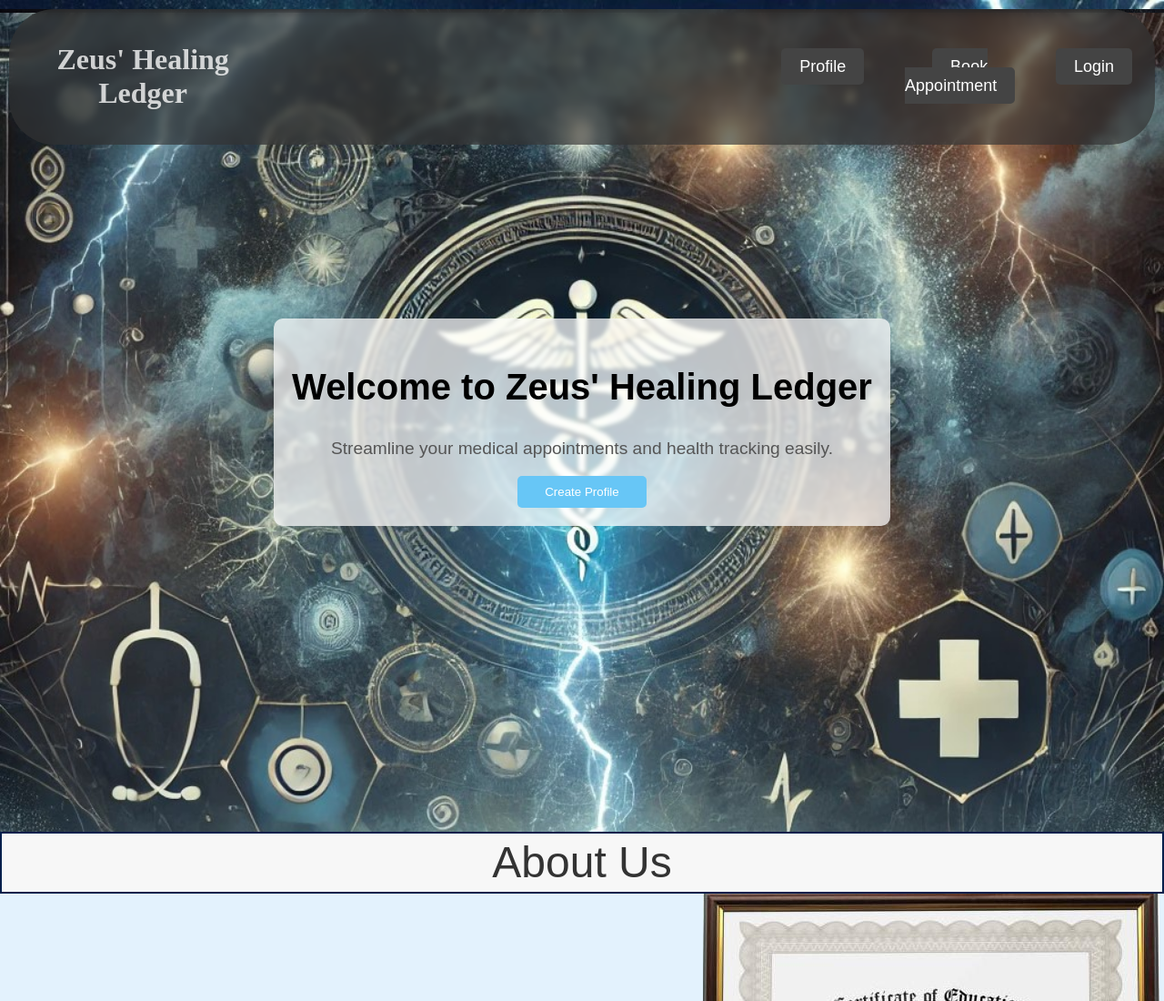
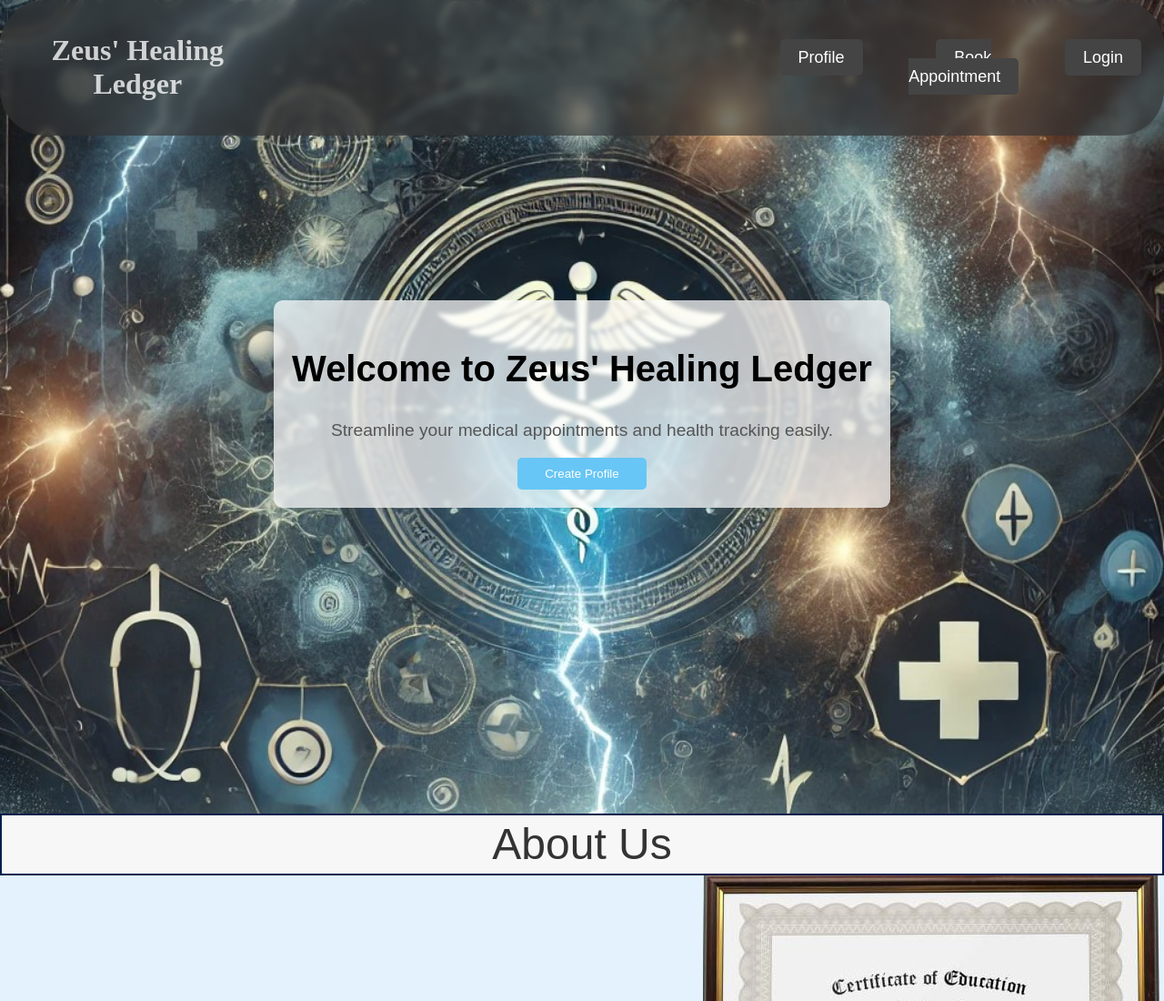
Before and after one commit to 10Pratik01/ZeusHealthTracker, a plain HTML site: page index.html in a window 1280 px wide. Shown: the top 1100 px of the page at 91% size. Drawn offline with nearby package versions, Linux system fonts and the light colour scheme.

Commit message:
fixed the home screen background

```diff
--- a/index.html
+++ b/index.html
@@ -132,7 +132,7 @@
 </head>
 <body>
     <!-- Navigation Bar -->
-    <div style="background-image: url(/images/home.jpg); height:4px;" id="homeheaderbgimg">
+    <div style="background-image: url(/images/home.jpg); height:4px; padding: -10px !important; margin: -10px !important; " id="homeheaderbgimg">
         <header class="home-screen-header" style="background-color: #333333ab;">
             <h1 style="font-family: Algerian; color: rgba(255, 255, 255, 0.778);">Zeus' Healing Ledger</h1>
             <nav>
--- a/styles.css
+++ b/styles.css
@@ -18,10 +18,10 @@ body {
     position: relative; /* Added for z-index */
     z-index: 2; /* Ensure header is above the background image */
     border-radius: 50px;
-    padding-left: 5px;
-    padding-right: 5px;
-    margin-left: 10px;
-    margin-right: 10px;
+    padding-left: 5px !important;
+    padding-right: 5px !important;
+    margin-left: 10px !important;
+    margin-right: 10px !important;
     /* To make nav bar move with the scrool make */
     /*
     margin-left:17vh;
```
